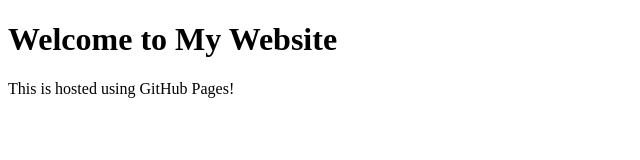
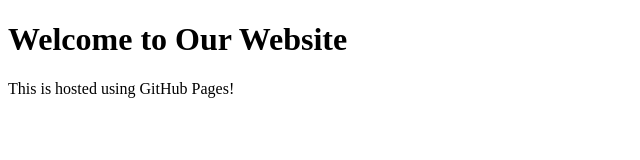
Before and after one commit to AniketSonar/ML, a plain HTML site: page index.html in a window 1280 px wide. Shown: the whole page, without its empty margins (0-640 px from the left). Drawn offline with Linux system fonts and the light colour scheme.

Commit message:
Update index.html
h1 changed

```diff
--- a/index.html
+++ b/index.html
@@ -4,7 +4,7 @@
  <title>My Simple Website</title>
 </head>
 <body>
- <h1>Welcome to My Website</h1>
+ <h1>Welcome to Our Website</h1>
  <p>This is hosted using GitHub Pages!</p>
 </body>
 </html>
```
